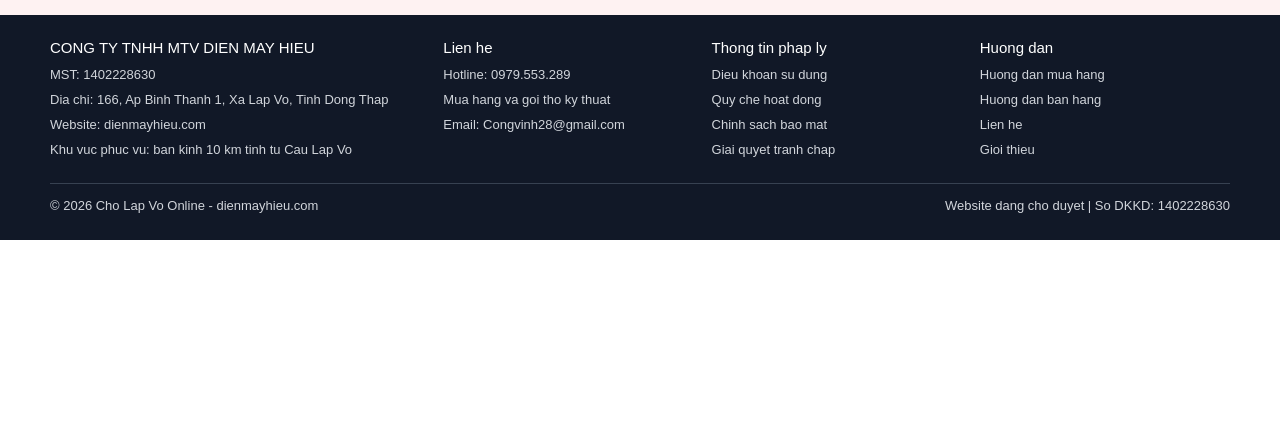
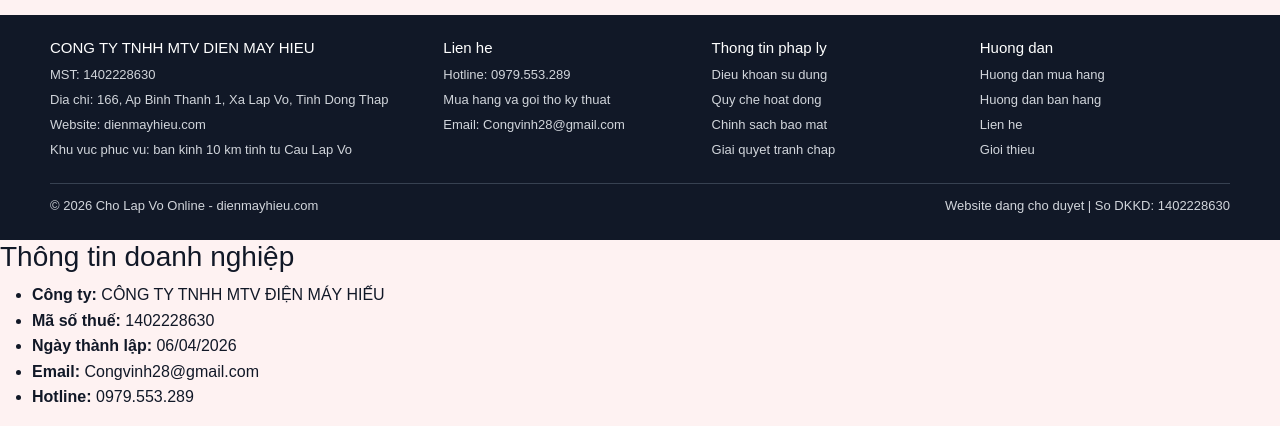
Before and after one commit to congvinh298-byte/DMH, a PHP site: page /pages/quy-che-hoat-dong in a window 1280 px wide. Shown: the part 3188-3614 px from the top of the page. Before the commit the page ends 3428 px from the top, so only its background shows below. Run offline with PHP 8.4, Linux system fonts and the light colour scheme.

Commit message:
fix(legal): add complete business info to all legal pages

```diff
--- a/pages/quy-che-hoat-dong.php
+++ b/pages/quy-che-hoat-dong.php
@@ -114,3 +114,13 @@ require_once __DIR__ . '/inc/header.php';
 </ul>
 
 <?php require_once __DIR__ . '/inc/footer.php'; ?>
+
+
+<h3>Thông tin doanh nghiệp</h3>
+<ul>
+    <li><strong>Công ty:</strong> CÔNG TY TNHH MTV ĐIỆN MÁY HIẾU</li>
+    <li><strong>Mã số thuế:</strong> 1402228630</li>
+    <li><strong>Ngày thành lập:</strong> 06/04/2026</li>
+    <li><strong>Email:</strong> Congvinh28@gmail.com</li>
+    <li><strong>Hotline:</strong> 0979.553.289</li>
+</ul>
```
Also changed, not shown: pages/chinh-sach-bao-mat.php (+10 -0 lines), pages/huong-dan-ban-hang.php (+10 -0 lines), pages/huong-dan-mua-hang.php (+10 -0 lines).
